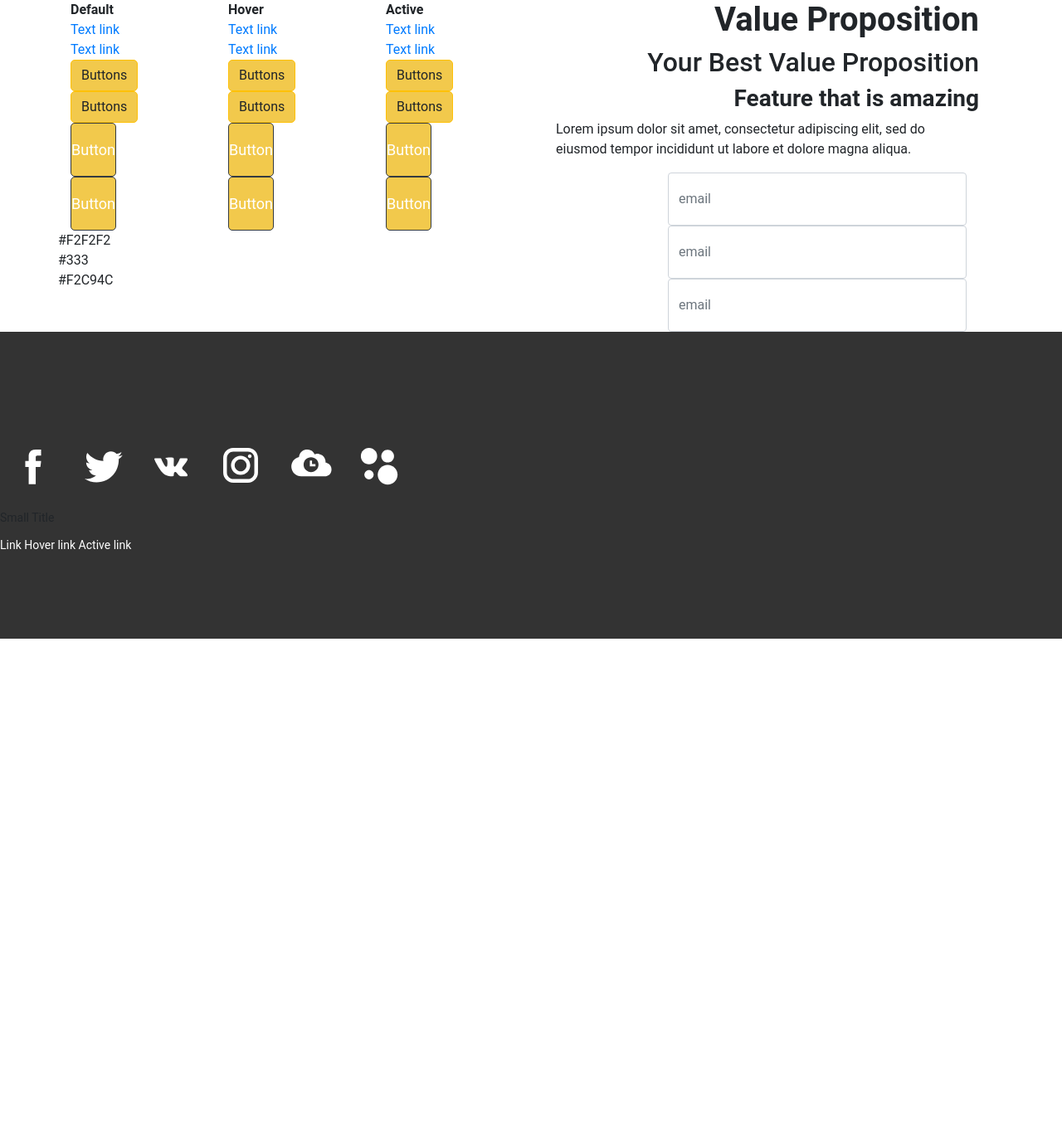
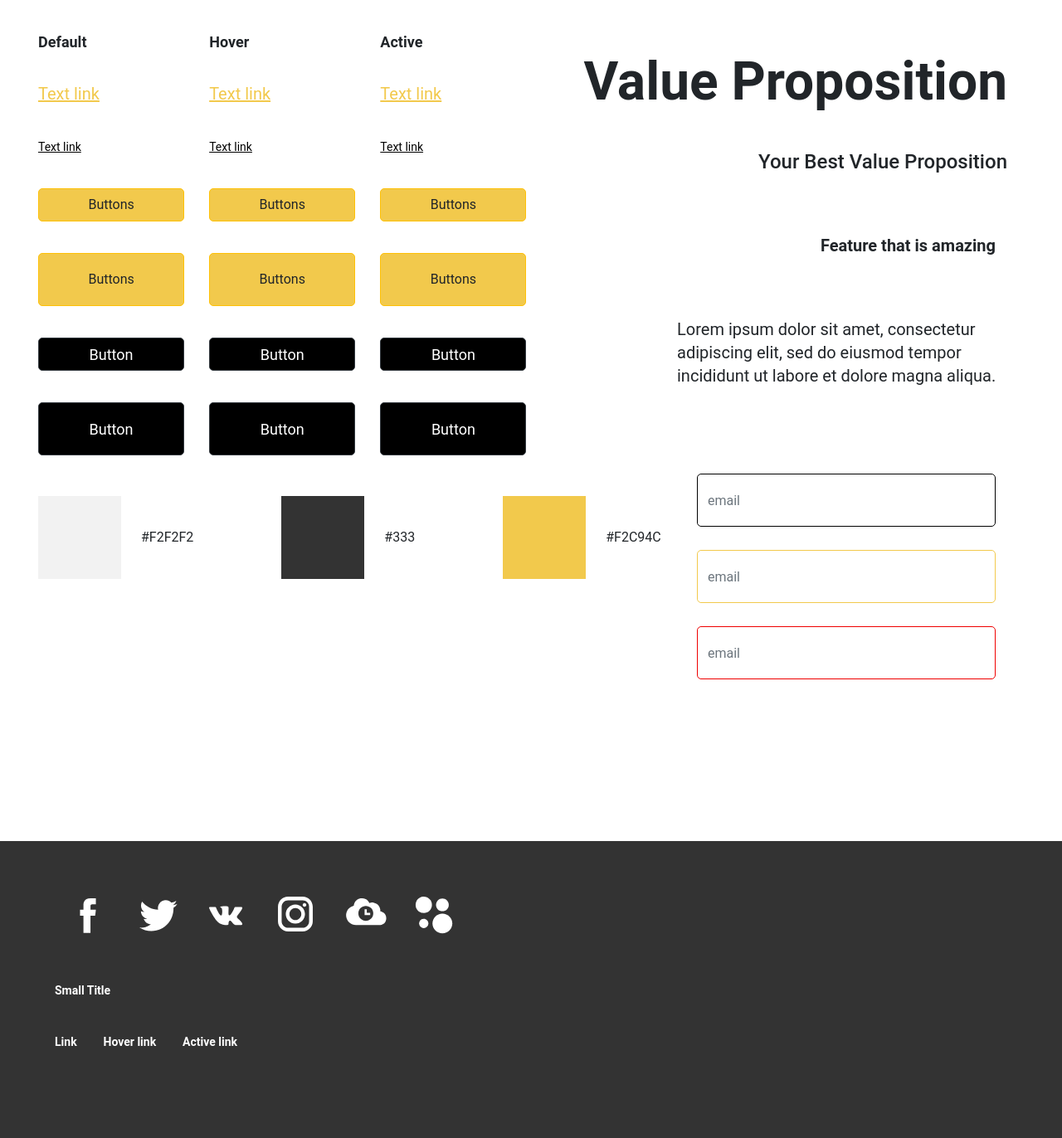
Before and after one commit to B00gard/dev.bx, a PHP site: page /Mockup/HW2/UIstyle.php in a window 1280 px wide. Shown: the whole page at 83% size. Before the commit the page ends 770 px from the top, so only its background shows below. Run offline with PHP 8.4, Linux system fonts and the light colour scheme.

Commit message:
Стили

```diff
--- a/Mockup/HW2/style1.css
+++ b/Mockup/HW2/style1.css
@@ -419,8 +419,6 @@ label {
 	margin: 0;
 }
 
-
-
 .LoginPage h4 {
 	padding-bottom: 47px;
 	margin: 0;
@@ -449,3 +447,236 @@ label {
 
 
 /*endregion*/
+
+/*region UISTYLE*/
+
+.content-UiStyle {
+	max-width: 100%;
+	padding: 40px 27px  167px 46px;
+}
+
+.content-UiStyle h1 {
+	padding-top: 33px;
+	padding-right: 24px;
+
+	font-size: 64px;
+	line-height: 52px;
+}
+
+.content-UiStyle h2 {
+	padding-top: 48px;
+	padding-right: 24px;
+
+	font-size: 24px;
+	line-height: 28px;
+}
+
+.content-UiStyle h3 {
+	padding:65px 38px 65px 0;
+	font-size: 20px;
+	line-height: 28px;
+}
+
+.content-UiStyle p {
+	width: 422px;
+
+	font-size: 20px;
+	line-height: 28px;
+	margin: 0 0 0 auto;
+}
+
+.content-UiStyle label {
+	margin-bottom: 28px;
+}
+
+.forms {
+	padding: 104px 38px 0 0;
+}
+
+.content-UiStyle .form-control {
+	border: 1px solid #000000;
+	box-sizing: border-box;
+	border-radius: 5px;
+	color: #333333;
+}
+
+.form-control.form-yellow {
+	border: 1px solid #F2C94C;
+}
+
+.form-control.form-red {
+	border: 1px solid #EF0000;
+}
+
+.heading-ui {
+	font-weight: 500;
+	font-size: 18px;
+	line-height: 21px;
+}
+
+a.yellowLinks {
+	color: #f2c94c;
+	text-decoration: underline;
+	font-size: 20px;
+	line-height: 28px;
+}
+
+a.yellowLinks:hover {
+	color: #FEDE7D;
+	text-decoration: none;
+}
+
+a.yellowLinks:active {
+	font-weight: 500;
+	text-decoration: none;
+}
+
+a.blackLinks {
+	color: black;
+	text-decoration: underline;
+	font-size: 14px;
+	line-height: 19px;
+}
+
+a.blackLinks:hover {
+	text-decoration: none;
+}
+
+a.blackLinks:active {
+	text-decoration: none;
+}
+
+.content-UiStyle .btn.btn-dark {
+	background: black;
+	padding: 0;
+}
+
+.smallbtn {
+	max-width: 100%;
+	width: 187px;
+	height: 40px;
+
+}
+
+.bigbtn {
+	max-width: 100%;
+	width: 280px;
+	height: 64px;
+}
+
+.btn-warning:hover {
+	background: #FEDE7D;
+	color: black;
+}
+
+.btn-dark:hover {
+	background:#363636;
+	color: white;
+}
+
+.btn-primary.btn-dark:not(:disabled):not(.disabled).active, .btn-primary.btn-dark:not(:disabled):not(.disabled):active, .show>.btn-primary.btn-dark.dropdown-toggle {
+	background-color: #000000;
+	color: white;
+}
+
+.btn-primary.btn-dark.focus, .btn-primary.btn-dark:focus {
+	background-color: #000000;
+	color: white;
+}
+
+.btn-primary.btn-warning:not(:disabled):not(.disabled).active, .btn-primary:not(:disabled):not(.disabled):active, .show>.btn-primary.dropdown-toggle {
+	background-color: #F9C21C;
+	color: black;
+}
+
+.btn-primary.btn-warning.focus, .btn-primary:focus {
+	background-color: #F9C21C;
+	color: black;
+}
+
+.palette {
+	display: inline-flex;
+	align-items: center;
+	padding-top: 49px;
+	padding-left: 15px;
+}
+
+.square {
+	width: 100px;
+	height: 100px;
+	margin-right: 24px;
+}
+
+.square.first {
+	background-color: #F2F2F2;
+}
+
+.square.second {
+	background-color:#333333
+}
+
+.square.third {
+	background-color: #F2C94C;
+}
+
+.wrap1 .col-4 {
+	padding: 38px 15px 0;
+}
+
+.color {
+	padding: 0 106px 0 0;
+}
+
+
+/*region FOOTER*/
+
+.wrap1 footer {
+	padding-top: 0;
+	padding-left: 66px;
+	padding-bottom: 106px;
+	background: #333333;
+	color: #FFFFFF;
+}
+
+.wrap1 .footer-UiStyle {
+	padding: 0;
+}
+
+footer .logos {
+	padding-top: 48px;
+}
+
+footer .smallTitle {
+	padding-top: 42px;
+	font-weight: bold;
+	font-size: 14px;
+	line-height: 20px;
+}
+
+.links {
+	width: 220px;
+	padding-top: 17px;
+	font-weight: 400;
+
+	display: flex;
+	align-items: center;
+	justify-content: space-between;
+}
+
+a.footer-link-ui {
+	font-size: 14px;
+	line-height: 20px;
+}
+
+a.footer-link-ui:hover {
+	text-decoration: underline;
+}
+
+a.footer-link-ui:active {
+	text-decoration: underline;
+	color: #B7B7B7 !important;
+}
+
+/*endregion*/
+
+/*endregion*/
```
